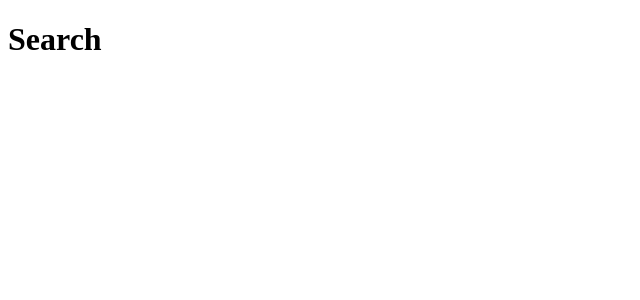
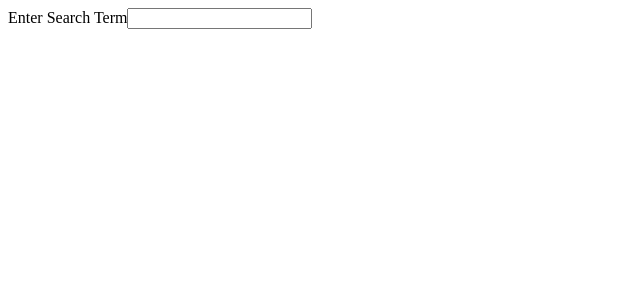
Before and after one commit to caplincapture/widgets, a React (Create React App) app: page / in a window 1280 px wide. Shown: the top 300 px of the page, without its empty margins (0-640 px from the left). Built offline with nearby package versions, Linux system fonts and the light colour scheme.

Commit message:
text input with hooks

```diff
--- a/src/components/Search.js
+++ b/src/components/Search.js
@@ -1,7 +1,22 @@
-import React from 'react';
+import React, { useState } from 'react';
 
 const Search = () => {
-  return <h1>Search</h1>;
+  const [term, setTerm] = useState('');
+
+  return (
+    <div>
+      <div className="ui form">
+        <div className="field">
+          <label>Enter Search Term</label>
+          <input
+            value={term}
+            onChange={(e) => setTerm(e.target.value)}
+            className="input"
+          />
+        </div>
+      </div>
+    </div>
+  );
 };
 
 export default Search;
```
